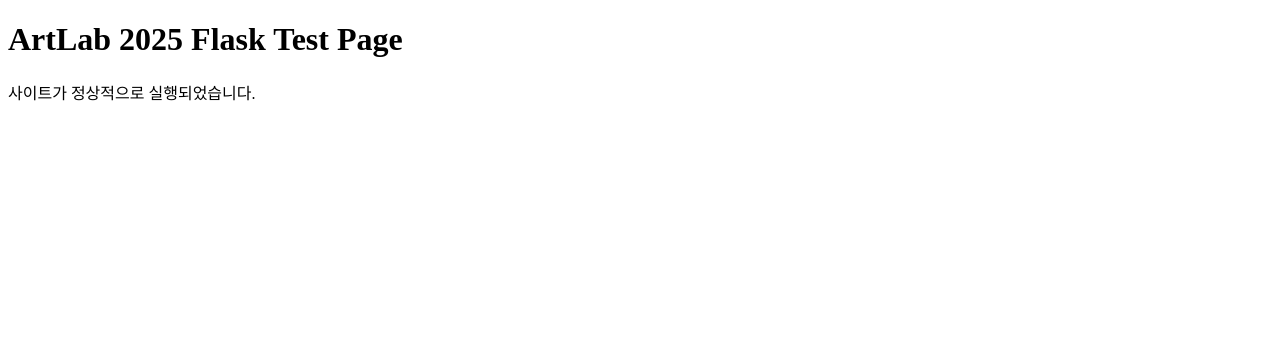
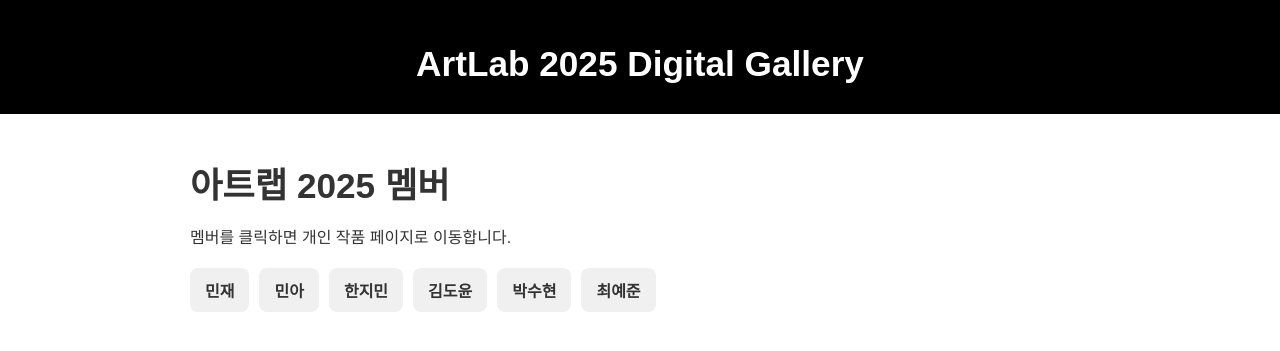
Before and after one commit to pek9931937-glitch/artlab-2025, a Flask app: page / in a window 1280 px wide. Shown: the top 351 px of the page. Run offline with Flask 3, Linux system fonts and the light colour scheme.

Commit message:
Update index.html

```diff
--- a/templates/index.html
+++ b/templates/index.html
@@ -1,11 +1,33 @@
 <!DOCTYPE html>
-<html>
+<html lang="ko">
 <head>
-    <meta charset="utf-8">
+    <meta charset="UTF-8">
+    <meta name="viewport" content="width=device-width, initial-scale=1.0">
     <title>ArtLab 2025</title>
+
+    <!-- CSS 연결 -->
+    <link rel="stylesheet" href="/static/style.css">
 </head>
+
 <body>
-    <h1>ArtLab 2025 Flask Test Page</h1>
-    <p>사이트가 정상적으로 실행되었습니다.</p>
+
+    <header>
+        <h1>ArtLab 2025 Digital Gallery</h1>
+    </header>
+
+    <div class="container">
+        <h1>아트랩 2025 멤버</h1>
+        <p>멤버를 클릭하면 개인 작품 페이지로 이동합니다.</p>
+
+        <div class="member-list">
+            <div class="member">민재</div>
+            <div class="member">민아</div>
+            <div class="member">한지민</div>
+            <div class="member">김도윤</div>
+            <div class="member">박수현</div>
+            <div class="member">최예준</div>
+        </div>
+    </div>
+
 </body>
 </html>
```
